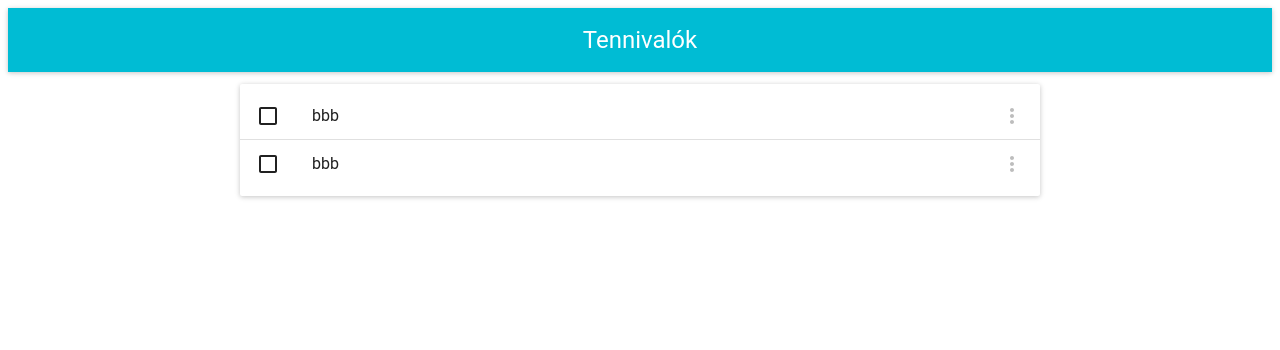
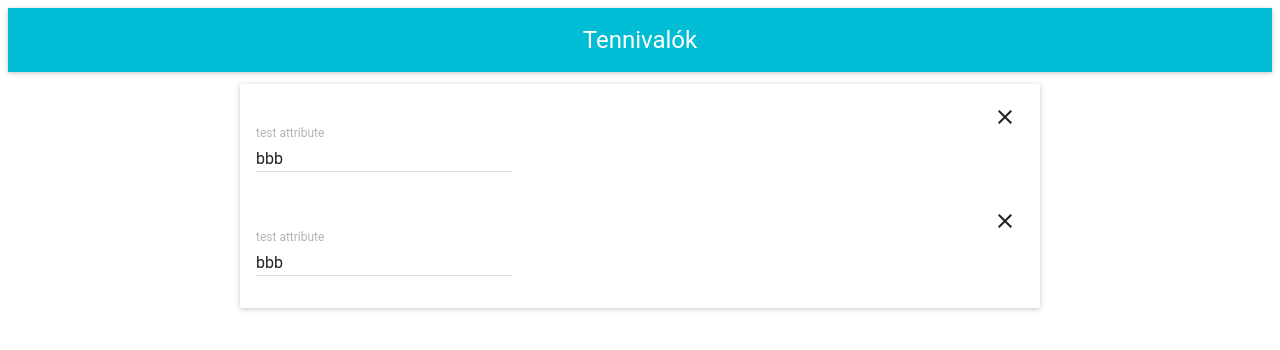
Before and after one commit to gazdagergo/multi-input, a React (Create React App) app: page / in a window 1280 px wide. Shown: the top 350 px of the page. Built offline with nearby package versions, Linux system fonts and the light colour scheme.

Commit message:
change UI to fit the multi-input

```diff
--- a/src/todo-list-item.js
+++ b/src/todo-list-item.js
@@ -2,22 +2,9 @@ import React from 'react';
 import PropTypes from 'prop-types';
 import {
   ListItem,
-  Checkbox,
-  IconButton,
-  IconMenu,
-  MenuItem,
+  TextField,
 } from 'material-ui';
-import MoreVertIcon from 'material-ui/svg-icons/navigation/more-vert';
-import { grey400 } from 'material-ui/styles/colors';
-
-const iconButtonElement = (
-  <IconButton
-    touch={true}
-    tooltipPosition="bottom-left"
-  >
-    <MoreVertIcon color={grey400} />
-  </IconButton>
-);
+import CloseIcon from 'material-ui/svg-icons/navigation/close';
 
 class TodoListItem extends React.Component {
   static propTypes = {
@@ -36,33 +23,13 @@ class TodoListItem extends React.Component {
     return (
       <ListItem
         className="todo-list-item"
-        leftCheckbox={ (
-          <Checkbox
-            onCheck={ (e, isChecked) => this.props.onCheck(isChecked) }
-            checked={ !!this.props.completed }
+        rightToggle={ <CloseIcon /> }
+      >
+          <TextField
+            floatingLabelText="test attribute"
+            floatingLabelFixed={true}
+            defaultValue={ this.props.text }
           />
-        ) }
-        rightIconButton={ (
-          <IconMenu iconButtonElement={ iconButtonElement }>
-            { !this.props.completed && (
-              <MenuItem
-                onClick={ () => this.setState({ isEditing: true }) }
-              >
-                Szerkeszt
-              </MenuItem>
-            )}
-            <MenuItem
-              onClick={ this.props.onRemove }
-            >
-              Töröl
-            </MenuItem>
-          </IconMenu>
-        ) }
-        style={ { color: this.props.completed ? grey400 : 'inherit' } }
-      >
-        <div className="todo-list-item-text">
-          { this.props.text }
-        </div>
       </ListItem>
     );
   }
--- a/src/todo-list.js
+++ b/src/todo-list.js
@@ -1,6 +1,6 @@
 import React, { Fragment } from 'react';
 import PropTypes from 'prop-types';
-import { List, Card, Divider } from 'material-ui';
+import { List, Card } from 'material-ui';
 import TodoListItem from './todo-list-item';
 
 class TodoList extends React.Component {
@@ -21,14 +21,13 @@ class TodoList extends React.Component {
       <div className="todo-list-wrapper">
         <Card className="todo-list">
           <List>
-            {this.state.todos.map((todo, i) =>
+            {this.state.todos.map(todo =>
               <Fragment key={todo.id}>
                 <TodoListItem
                   {...todo}
                   onUpdate={text => this.handleUpdate(todo.id, text)}
                   onRemove={() => this.handleRemove(todo.id)}
                 />
-                { this.state.todos.length > i + 1 && <Divider /> }
               </Fragment>
             )}
           </List>
```
